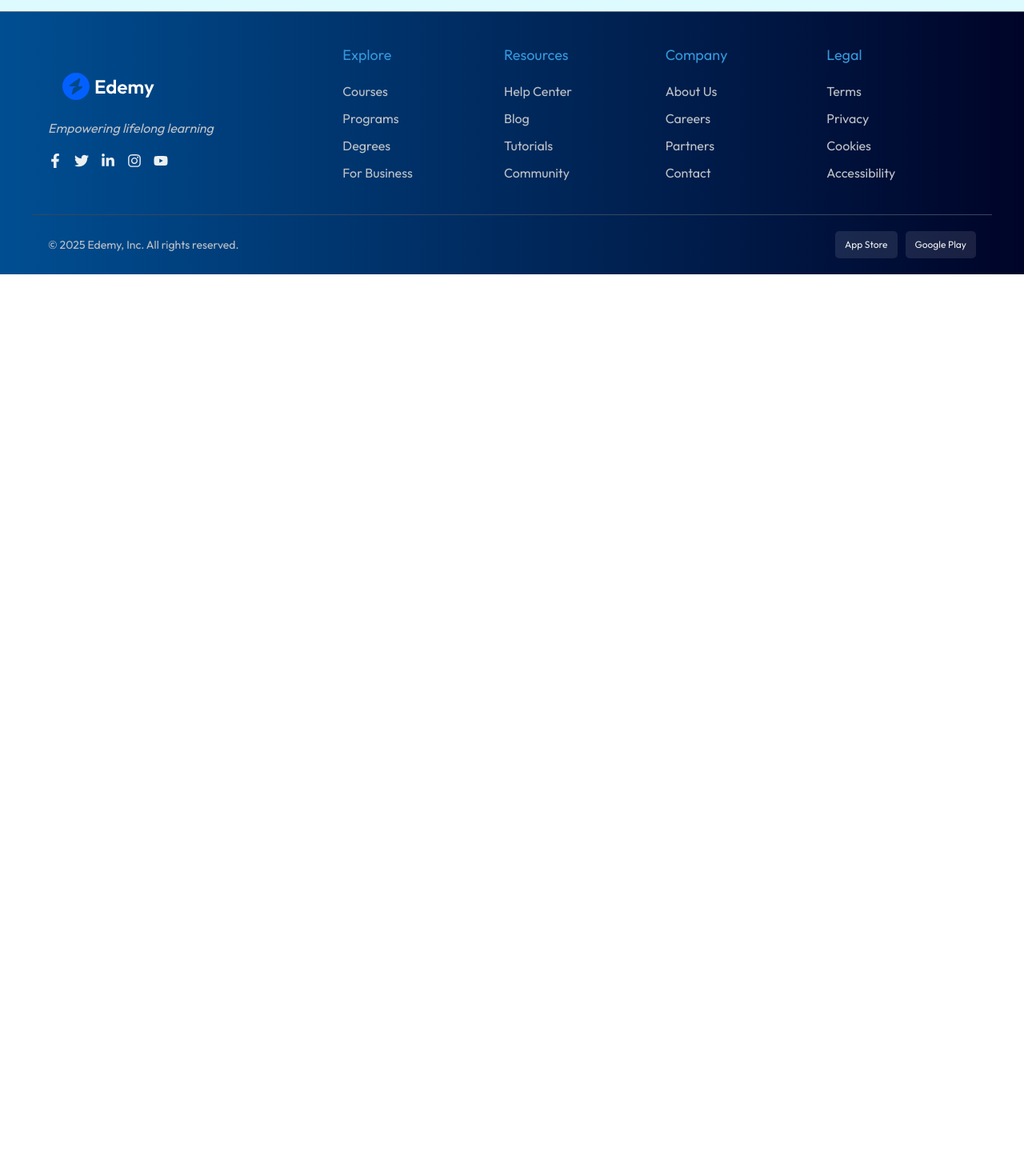
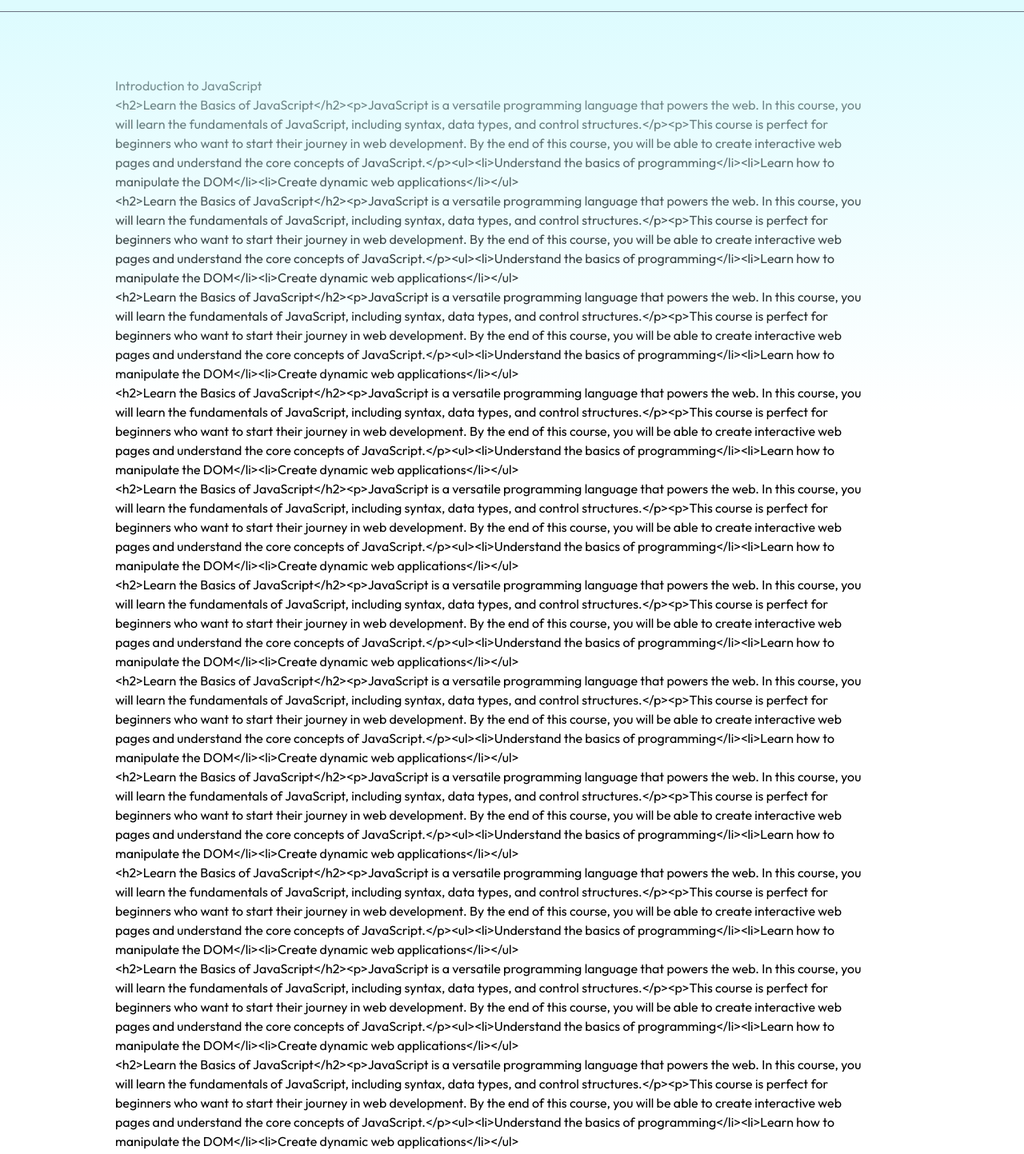
Before and after one commit to Edith123321/Learning, a React (Vite) app in the folder client/: page /courses/1 in a window 1280 px wide. Shown: the part 58-1501 px from the top of the page at 80% size. Before the commit the page ends 800 px from the top, so only its background shows below. Built offline with nearby package versions, Linux system fonts and the light colour scheme; no server answers; a web font is replaced by a local one.

Commit message:
added description

```diff
--- a/client/src/App.jsx
+++ b/client/src/App.jsx
@@ -19,18 +19,22 @@
     <div>
       <Navbar />
       <Routes>
-        <Route  path='/' element={<Home />}/>
-        <Route  path='/course-list' element={<CourseList />}/>
-        <Route  path='/course-list/:input' element={<CourseList />}/>
-        <Route path = '/course-list/:CourseId' element = {<CourseDetails />} />
-        <Route path='my-enrollments' element ={<MyEnrollments />}/>
-        <Route path='/player/:CourseId' element={<Player />}/>
-        <Route path='/loading/:path' element ={<Loading />} />
-        <Route path='/educator' element ={<Educator/> }>
-              <Route path='educator' element ={<Dashboard />}/>
-              <Route path='add-course' element = {<AddCourse />}/>
-              <Route path='my-courses' element = {<MyCourses />} />
-              <Route path='student-enrolled' element ={<StudentsEnrolled />}/>
+        <Route path='/' element={<Home />} />
+        <Route path='/course-list' element={<CourseList />} />
+        <Route path='/course-list/:input' element={<CourseList />} />
+      []
+
+// To this (match what your Link uses):
+        <Route path="/courses/:courseId" element={<CourseDetails />} />
+        <Route path="/courses" element={<CourseList />} />
+        <Route path='my-enrollments' element={<MyEnrollments />} />
+        <Route path='/player/:CourseId' element={<Player />} />
+        <Route path='/loading/:path' element={<Loading />} />
+        <Route path='/educator' element={<Educator />}>
+          <Route path='educator' element={<Dashboard />} />
+          <Route path='add-course' element={<AddCourse />} />
+          <Route path='my-courses' element={<MyCourses />} />
+          <Route path='student-enrolled' element={<StudentsEnrolled />} />
 
         </Route>
       </Routes>
--- a/client/src/Pages/student/CourseDetails.jsx
+++ b/client/src/Pages/student/CourseDetails.jsx
@@ -1,35 +1,35 @@
-import React, { useContext, useEffect } from 'react';
+import React, { useContext } from 'react';
 import { useParams, useNavigate } from 'react-router-dom';
 import { AppContext } from '../../context/AppContext';
+import { div } from 'framer-motion/client';
 
-const CourseDetail = () => {
+const CourseDetails = () => {
   const { courseId } = useParams();
   const { allCourses } = useContext(AppContext);
   const navigate = useNavigate();
 
-  // Debugging logs
-  useEffect(() => {
-    console.log('Debugging Info:');
-    console.log('URL courseId:', courseId);
-    console.log('All courses:', allCourses);
-    console.log('Found course:', allCourses?.find(c => c.id == courseId));
-  }, [courseId, allCourses]);
+  // Find course by either id or _id
+  const course = allCourses.find(c =>
+    c.id?.toString() === courseId ||
+    c._id?.toString() === courseId
+  );
 
-  if (!allCourses) {
-    return <div className="p-8 text-center">Loading courses...</div>;
+  if (!allCourses.length) {
+    return (
+      <div className="text-center p-8">
+        <p>Loading courses...</p>
+      </div>
+    );
   }
-
-  const course = allCourses.find(c => c.id == courseId); // Using == for type coercion
 
   if (!course) {
     return (
-      <div className="p-8 text-center">
-        <h2 className="text-xl font-bold mb-4">Course not found</h2>
-        <p className="mb-2">Requested ID: {courseId}</p>
-        <p>Available IDs: {allCourses.map(c => c.id).join(', ')}</p>
+      <div className="text-center p-8">
+        <h2 className="text-xl font-bold mb-2">Course not found</h2>
+        <p className="mb-4">ID: {courseId}</p>
         <button
           onClick={() => navigate(-1)}
-          className="mt-4 px-4 py-2 bg-blue-600 text-white rounded hover:bg-blue-700"
+          className="bg-blue-500 text-white px-4 py-2 rounded"
         >
           Go Back
         </button>
@@ -38,28 +38,59 @@
   }
 
   return (
-    <div className="container mx-auto p-4 max-w-4xl">
-      <div className="bg-white rounded-lg shadow-md overflow-hidden">
-        <div className="p-6">
-          <h1 className="text-3xl font-bold mb-2">{course.courseTitle}</h1>
-          <div className="flex items-center mb-4">
-            <span className="bg-blue-100 text-blue-800 px-3 py-1 rounded-full text-sm">
-              {course.category}
-            </span>
-          </div>
-          <p className="text-gray-700 mb-6">{course.description}</p>
-          <div className="flex justify-between items-center">
-            <span className="text-2xl font-bold text-gray-900">
-              ${course.price}
-            </span>
-            <button className="px-6 py-2 bg-blue-600 text-white rounded-lg hover:bg-blue-700">
-              Enroll Now
-            </button>
-          </div>
+
+    <div className='flex md:flex-row flex-col-reverse gap-10 relative items-start justify-between md:px-36 px-8 md:pt-30 pt-20 text-left'>
+      <div className='absolute top-0 left-0 w-full h-section-height bg-gradient-to-b from-cyan-100/70 -z-1'> </div>
+
+        {/* left */}
+        <div>
+          <h1>{course.courseTitle}</h1>
+          <p>{course.courseDescription}</p>
+          <p>{course.courseDescription}</p>
+          <p>{course.courseDescription}</p>
+          <p>{course.courseDescription}</p>
+          <p>{course.courseDescription}</p>
+          <p>{course.courseDescription}</p>
+          <p>{course.courseDescription}</p>
+          <p>{course.courseDescription}</p><p>{course.courseDescription}</p>
+          <p>{course.courseDescription}</p>
+          <p>{course.courseDescription}</p>
+          <p>{course.courseDescription}</p>
+          <p>{course.courseDescription}</p>
+          <p>{course.courseDescription}</p>
         </div>
-      </div>
+        {/* right */}
+        <div>
+
+        </div>
+
+
     </div>
+    // <div className="max-w-4xl mx-auto p-4">
+    //   <div className="bg-white rounded-lg shadow overflow-hidden">
+    //     <div className="md:flex">
+    //       <div className="md:w-1/3">
+    //         <img
+    //           src={course.courseThumbnail}
+    //           alt={course.courseTitle}
+    //           className="w-full h-64 object-cover"
+    //         />
+    //       </div>
+    //       <div className="p-6 md:w-2/3">
+    //         <h1 className="text-2xl font-bold mb-2">{course.courseTitle}</h1>
+    //         <p className="text-gray-600 mb-2">By {course.educator}</p>
+    //         <p className="text-xl text-blue-600 mb-4">
+    //           ${course.coursePrice}
+    //         </p>
+    //         <p className="text-gray-700">{course.courseDescription}</p>
+    //         <button className="mt-4 bg-blue-600 text-white px-4 py-2 rounded">
+    //           Enroll Now
+    //         </button>
+    //       </div>
+    //     </div>
+    //   </div>
+    // </div>
   );
 };
 
-export default CourseDetail;
+export default CourseDetails;
--- a/client/src/assets/assets/assets.js
+++ b/client/src/assets/assets/assets.js
@@ -94,8 +94,8 @@
 // Dummy Data
 export const dummyEducatorData = {
     "_id": "675ac1512100b91a6d9b8b24",
-    "name": "GreatStack",
-    "email": "user.greatstack@gmail.com",
+    "name": "Edith",
+    "email": "user.Edith@gmail.com",
     "imageUrl": "https://img.clerk.com/eyJ0eXBlIjoicHJveHkiLCJzcmMiOiJodHRwczovL2ltYWdlcy5jbGVyay5kZXYvb2F1dGhfZ29vZ2xlL2ltZ18yclFkaDBOMmFqWnBoTTRBOXZUanZxVlo0aXYifQ",
     "createdAt": "2024-12-12T10:56:17.930Z",
     "updatedAt": "2024-12-12T10:56:17.930Z",
--- a/client/src/components/student/CourseCard.jsx
+++ b/client/src/components/student/CourseCard.jsx
@@ -8,8 +8,8 @@
   const {currency, calculateRating} =useContext(AppContext)
 
   return (
-    <Link to = {'/course/' + course._id} onClick={()=> scrollTo(0,0)} className='border border-gray-500/30 pb-6 overflow-hidden rounded-lg'>
-
+    // <Link to = {'/course/' + course._id} onClick={()=> scrollTo(0,0)} className='border border-gray-500/30 pb-6 overflow-hidden rounded-lg'>
+    <Link to={`/courses/${course._id}`} className="block">
        <img className='w-full' src={course.courseThumbnail} alt="" />
        <div className='p-3 text-left'>
         <h3 className='text-base font-semibold'>{course.courseTitle}</h3>
--- a/client/tailwind.config.js
+++ b/client/tailwind.config.js
@@ -8,6 +8,9 @@
     extend: {
       gridTemplateColumns:{
         'auto' : 'repeat(auto-fit, minmax(200px, 1fr))'
+      },
+      spacing:{
+        'section-height' : '500px',
       }
     },
   },
```
